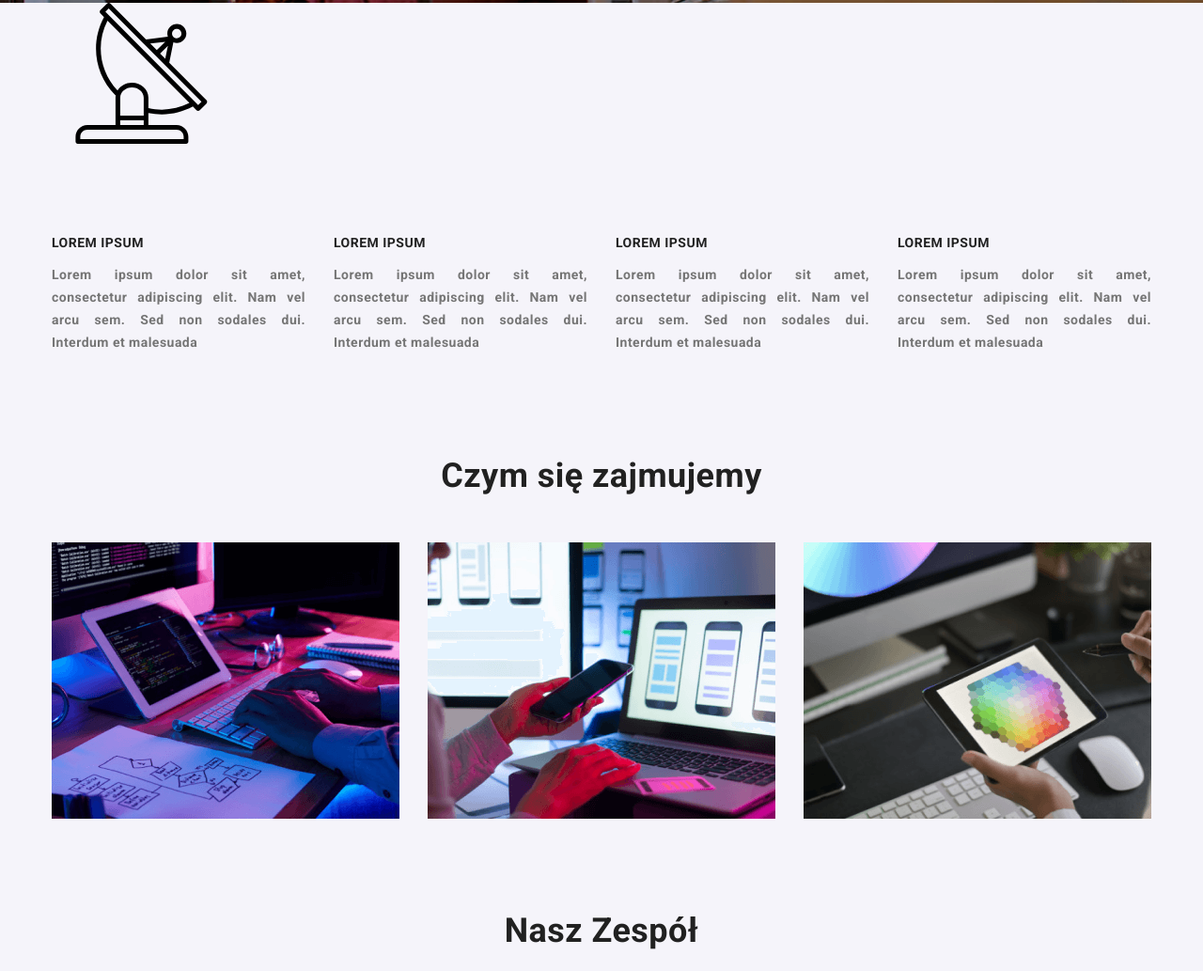
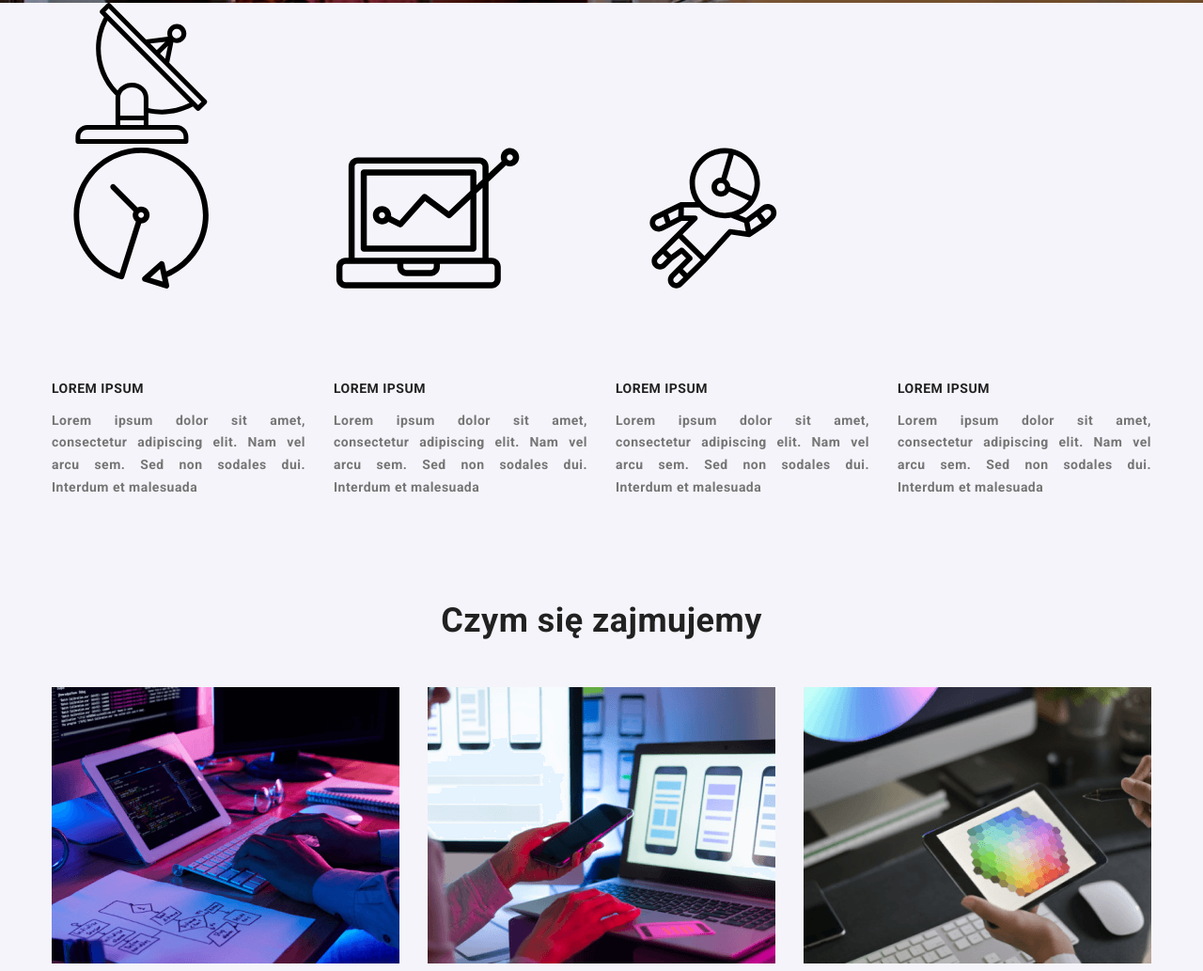
Before and after one commit to CelebanPatrycja/goit-markup-hw-04, a plain HTML site: page index.html in a window 1280 px wide. Shown: the part 772-1805 px from the top of the page at 94% size. Drawn offline with nearby package versions, Linux system fonts and the light colour scheme.

Commit message:
homework 4

```diff
--- a/css/styles.css
+++ b/css/styles.css
@@ -58,6 +58,7 @@ li {display: inline;}
   border-radius: 4%;
   border-style: none
 }
+
 .agency {color:var(--main-color);
 margin-left: 94px;
 margin-right:46px ;}
--- a/index.html
+++ b/index.html
@@ -55,6 +55,18 @@
               height: 70px;
               left: 315px;><use class="mail-icon" href="./images/icons.svg#icon-Vector-9"></use></svg></li>
           </ul>
+          <li> <svg width: 70px;
+            height: 70px;
+            left: 315px;><use class="mail-icon" href="./images/icons.svg#icon-Vector-10"></use></svg></li>
+        </ul>
+        <li> <svg width: 70px;
+          height: 70px;
+          left: 315px;><use class="mail-icon" href="./images/icons.svg#icon-Vector-1"></use></svg></li>
+      </ul>
+      <li> <svg width: 70px;
+        height: 70px;
+        left: 315px;><use class="mail-icon" href="./images/icons.svg#icon-Vector-12"></use></svg></li>
+    </ul>
 
         </div>
 
```
